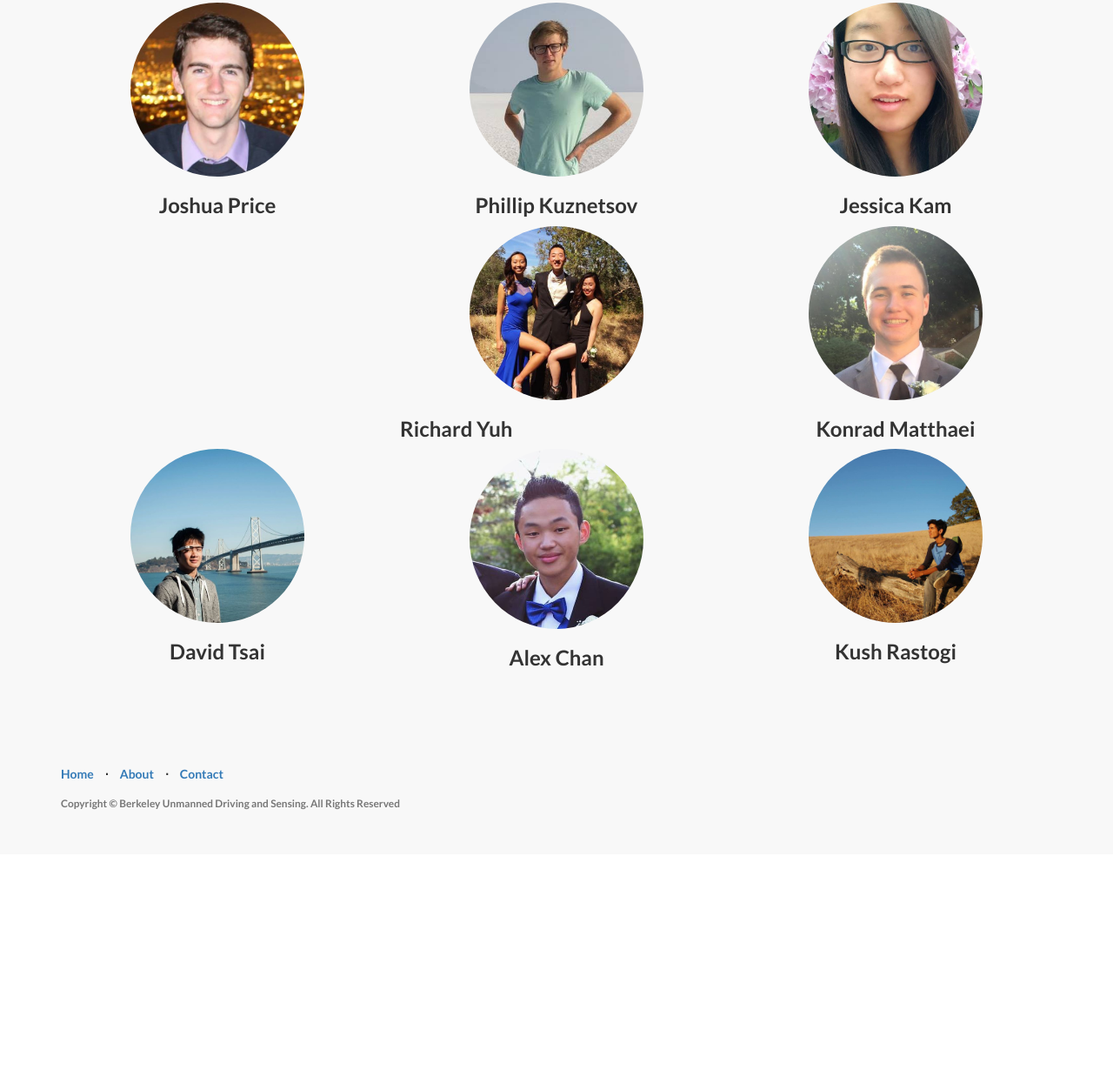
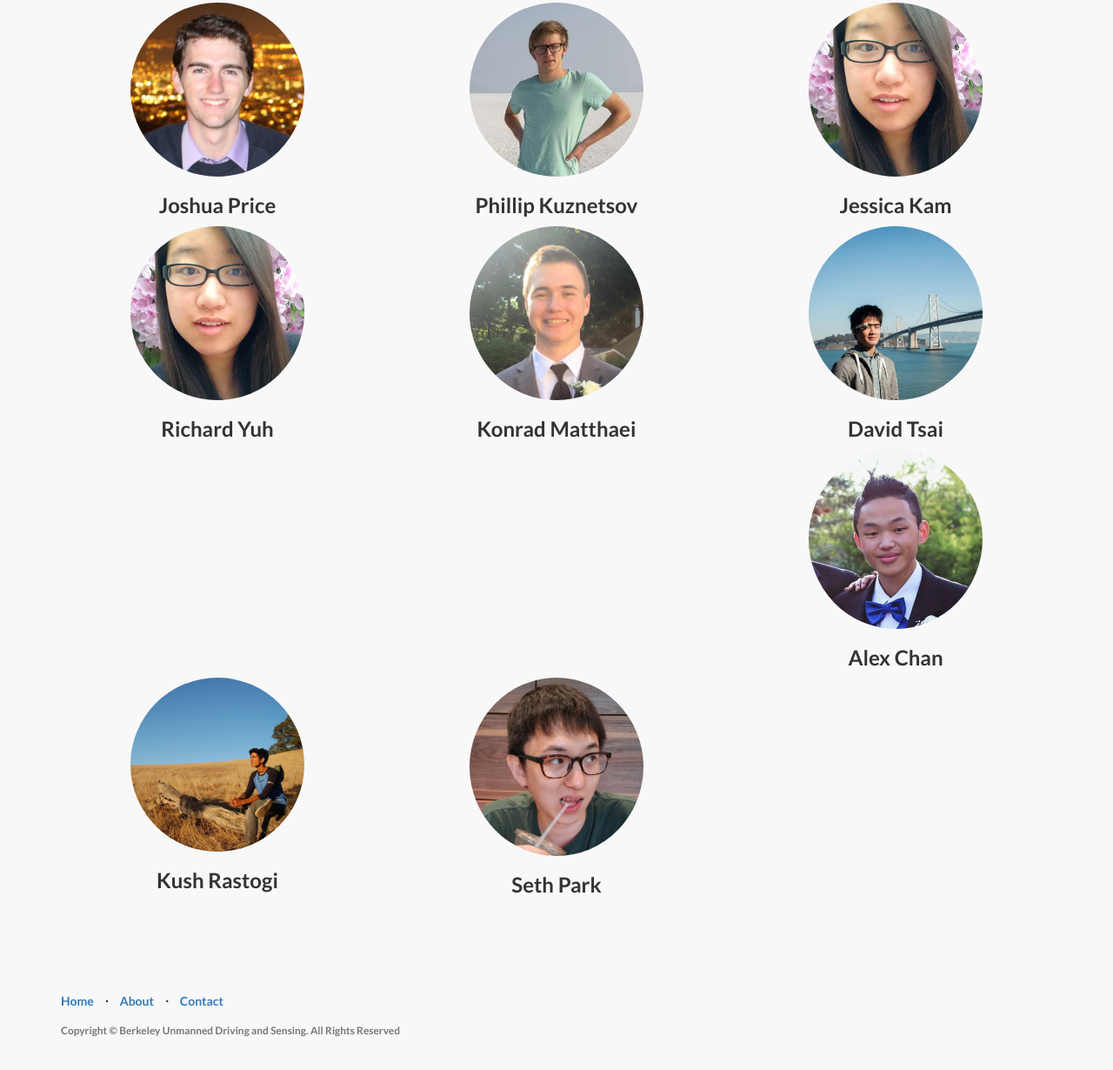
Before and after one commit to calautogolf/calautogolf.github.io, a plain HTML site: page index.html in a window 1280 px wide. Shown: the part 1666-2896 px from the top of the page at 87% size. Before the commit the page ends 2648 px from the top, so only its background shows below. Drawn offline with Linux system fonts and the light colour scheme.

Commit message:
added seth's photo

```diff
--- a/index.html
+++ b/index.html
@@ -173,8 +173,8 @@
                     </h3>
                     <!-- <p>What does this team member to? Keep it short! This is also a great spot for social links!</p> -->
                 </div>
-                <div class="col-lg-offset-4 col-lg-4 col-sm-6 member_div">
-                    <img class="img-circle img-responsive img-center" src="img/richard_yuh.jpg" alt="">
+                <div class="col-lg-4 col-sm-6 text-center member_div">
+                    <img class="img-circle img-responsive img-center" src="img/jessica_kam.jpg" alt="">
                     <h3>Richard Yuh
                         <small></small>
                     </h3>
@@ -204,6 +204,13 @@
                 <div class="col-lg-4 col-sm-6 text-center member_div">
                     <img class="img-circle img-responsive img-center" src="img/kush_rastogi.jpg" alt="">
                     <h3>Kush Rastogi
+                        <small></small>
+                    </h3>
+                    <!-- <p>What does this team member to? Keep it short! This is also a great spot for social links!</p> -->
+                </div>
+                <div class="col-lg-4 col-sm-6 text-center member_div">
+                    <img class="img-circle img-responsive img-center" src="img/seth_park.jpg" alt="">
+                    <h3>Seth Park
                         <small></small>
                     </h3>
                     <!-- <p>What does this team member to? Keep it short! This is also a great spot for social links!</p> -->
```
Also changed, not shown: img/seth_park.jpg (added).
